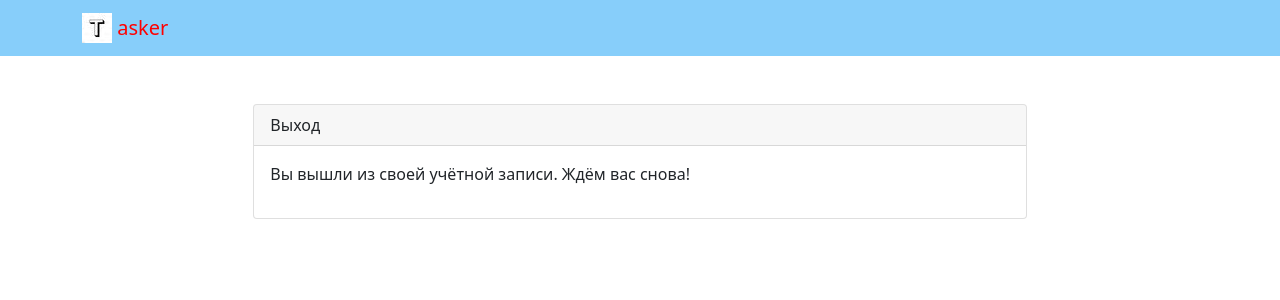
After one commit to ghostblade3301/tasker, a Django app: page /auth/logout/ in a window 1280 px wide. The commit adds this page. Shown: the top 300 px of the page. Run offline with Django 4.2, Linux system fonts and the light colour scheme; some libraries are stand-ins or nearby versions.

Commit message:
minor changes from work

```diff
--- a/backend/tasker/urls.py
+++ b/backend/tasker/urls.py
@@ -17,7 +17,10 @@ Including another URLconf
 from django.contrib import admin
 from django.urls import path, include
 
+
 urlpatterns = [
+    path('', include('tasks.urls', namespace='tasks')),
     path('admin/', admin.site.urls),
-    path('', include('tasks.urls', namespace='tasks')),
+    path('auth/', include('users.urls', namespace='users')),
+    path('auth/', include('django.contrib.auth.urls')),
 ]
--- a/backend/tasks/urls.py
+++ b/backend/tasks/urls.py
@@ -6,5 +6,5 @@ app_name = 'tasks'
 
 urlpatterns = [
     path('', views.index, name='index'),
-    path('<int:pk>/', views.task_detail, name='task_detail')
+    path('<int:pk>/', views.task_detail, name='task_detail'),
 ]
--- a/backend/tasks/views.py
+++ b/backend/tasks/views.py
@@ -1,6 +1,7 @@
 from django.shortcuts import render, get_object_or_404
 
 from .models import Comment, Tag, Task
+from users.models import User
 
 
 def index(request):
--- a/backend/templates/base.html
+++ b/backend/templates/base.html
@@ -4,8 +4,10 @@
 </head>
 <!DOCTYPE html>
 <html lang="ru">
-  <head>
   <body>
+    <header>
+      {% include 'includes/header.html' %}
+    </header>
     <main>
       {% block content %}
         Контент не подвезли :(
--- /dev/null
+++ b/backend/templates/includes/header.html
@@ -0,0 +1,9 @@
+{% load static %}
+<nav class="navbar navbar-light" style="background-color: lightskyblue">
+  <div class='container'>
+    <a class="navbar-brand" href="{% url 'tasks:index' %}">
+      <img src="{% static 'img/logo.jpg' %}" width="30" height="30" class="d-inline-block align-top" alt="">
+      <span style="color:red">asker</span>
+    </a>
+  </div>
+</nav>
--- a/backend/templates/tasks/index.html
+++ b/backend/templates/tasks/index.html
@@ -4,8 +4,7 @@
   <div class="container py-5">
     <div class="row">
       <div class="col-6">
-        <h1>Tasker</h1>
-        <h3>Активных задач: {{ task_list.count }}</h2>
+        <h3>Активные задачи: {{ task_list.count }}</h2>
         {% for task in task_list %}
           <ul>
             Задача: {{ task.name }}
@@ -16,12 +15,13 @@
                 Подробнее
               </a>
           </ul>
+          <hr>
         {% endfor %}
       </div>            <!-- Closing div for the 1st column -->
       <div class="col-3">
       </div>            <!-- Closing div for the 2nd column -->
       <div class="col-3">
-        <h1>Личные задачи</h1>
+        <h3>Личные задачи</h3>
       </div>            <!-- Closing div for the 3rd column -->
     </div>              <!-- Closing div for the row -->
   </div>                <!-- Closing div for the container -->
--- /dev/null
+++ b/backend/templates/tasks/profile.html
@@ -0,0 +1,5 @@
+{% extends 'base.html' %}
+{% block title %} {{ author.get_full_name }}{% endblock title %}
+{% block content %}
+
+{% endblock content %}
--- /dev/null
+++ b/backend/templates/users/logged_out.html
@@ -0,0 +1,20 @@
+{# Это код файла templates/users/logged_out.html #}
+
+{% extends 'base.html' %}
+{% block title %}Вы вышли из системы{% endblock %}
+{% block content %}
+<div class="row justify-content-center">
+  <div class="col-md-8 p-5">
+    <div class="card">
+      <div class="card-header">
+        Выход
+      </div>
+      <div class="card-body">
+        <p>
+          Вы вышли из своей учётной записи. Ждём вас снова!
+        </p>
+      </div> <!-- card body -->
+    </div> <!-- card -->
+  </div> <!-- col -->
+</div> <!-- row -->
+{% endblock %}
--- /dev/null
+++ b/backend/users/urls.py
@@ -0,0 +1,18 @@
+# users/urls.py
+
+# Импортируем из приложения django.contrib.auth нужный view-класс
+from django.contrib.auth.views import LogoutView
+from django.urls import path
+
+app_name = 'users'
+
+urlpatterns = [
+    path(
+      'logout/',
+      # Прямо в описании обработчика укажем шаблон,
+      # который должен применяться для отображения возвращаемой страницы.
+      # Да, во view-классах так можно! Как их не полюбить.
+      LogoutView.as_view(template_name='users/logged_out.html'),
+      name='logout'
+    ),
+]
```
Also changed, not shown: backend/templates/tasks/task_detail.html (+21 -12 lines), backend/static/img/logo.jpg (added), backend/static/img/logo.png (deleted), backend/users/views.py (added).
